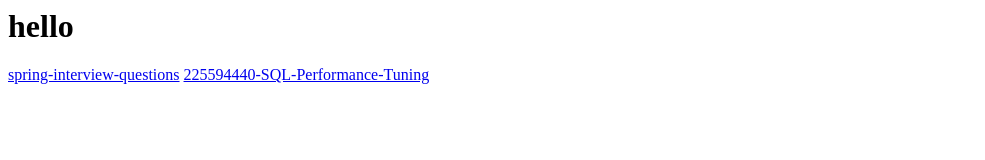
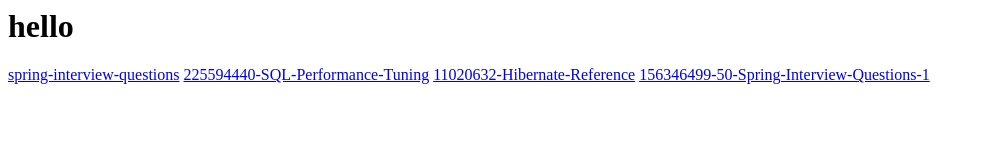
Before and after one commit to tommypdf/tommypdf.github.io, a plain HTML site: page index.html in a window 1280 px wide. Shown: the whole page, without its empty margins (0-985 px from the left). Drawn offline with Linux system fonts and the light colour scheme.

Commit message:
update pdf

```diff
--- a/index.html
+++ b/index.html
@@ -1,3 +1,5 @@
  <h1> hello</h1>
 <a href="./spring-interview-questions.pdf">spring-interview-questions</a>
 <a href="./225594440-SQL-Performance-Tuning.pdf">225594440-SQL-Performance-Tuning</a>
+<a href="./11020632-Hibernate-Reference.pdf">11020632-Hibernate-Reference</a>
+<a href="./156346499-50-Spring-Interview-Questions-1.pdf">156346499-50-Spring-Interview-Questions-1</a>
```
Also changed, not shown: 2 other files.
